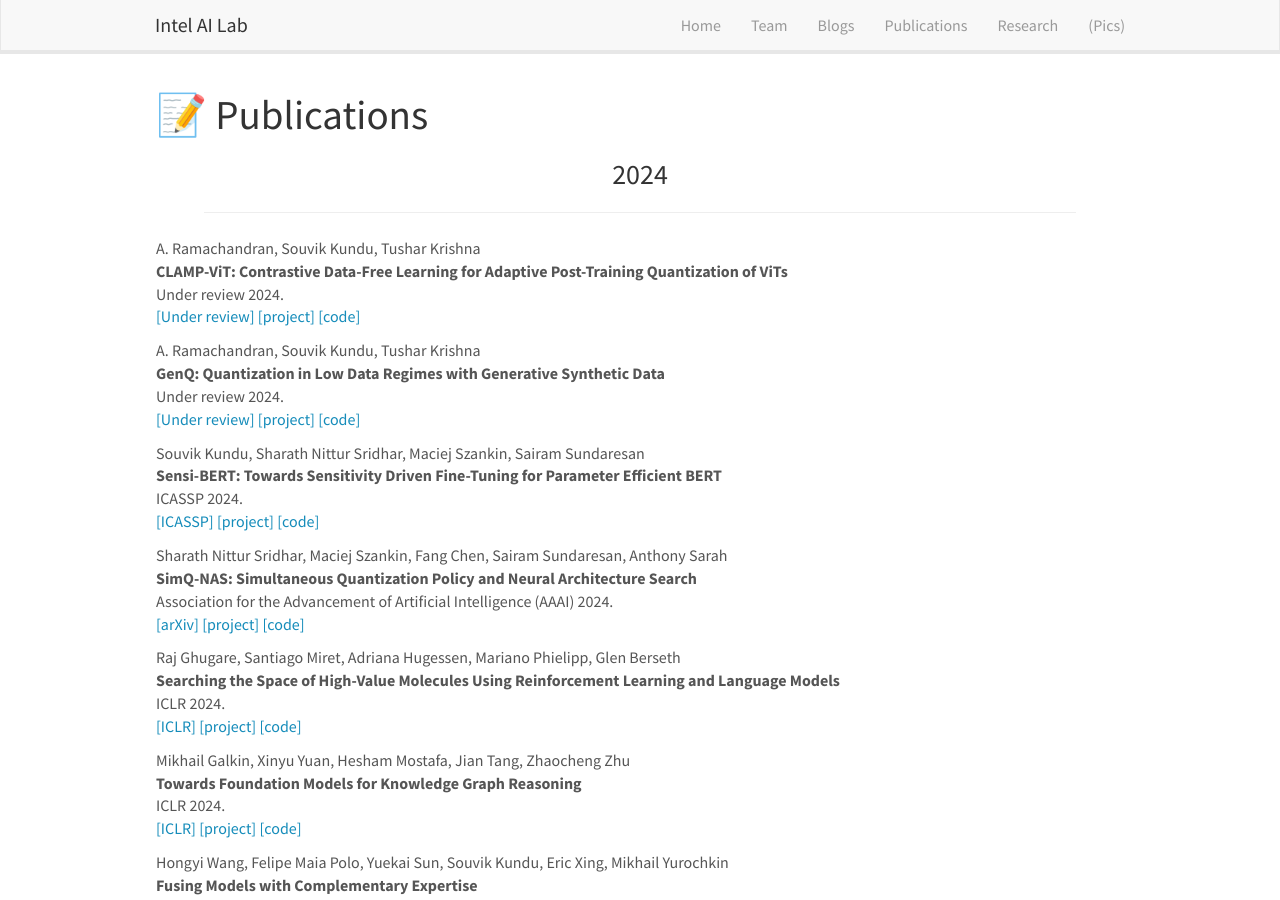
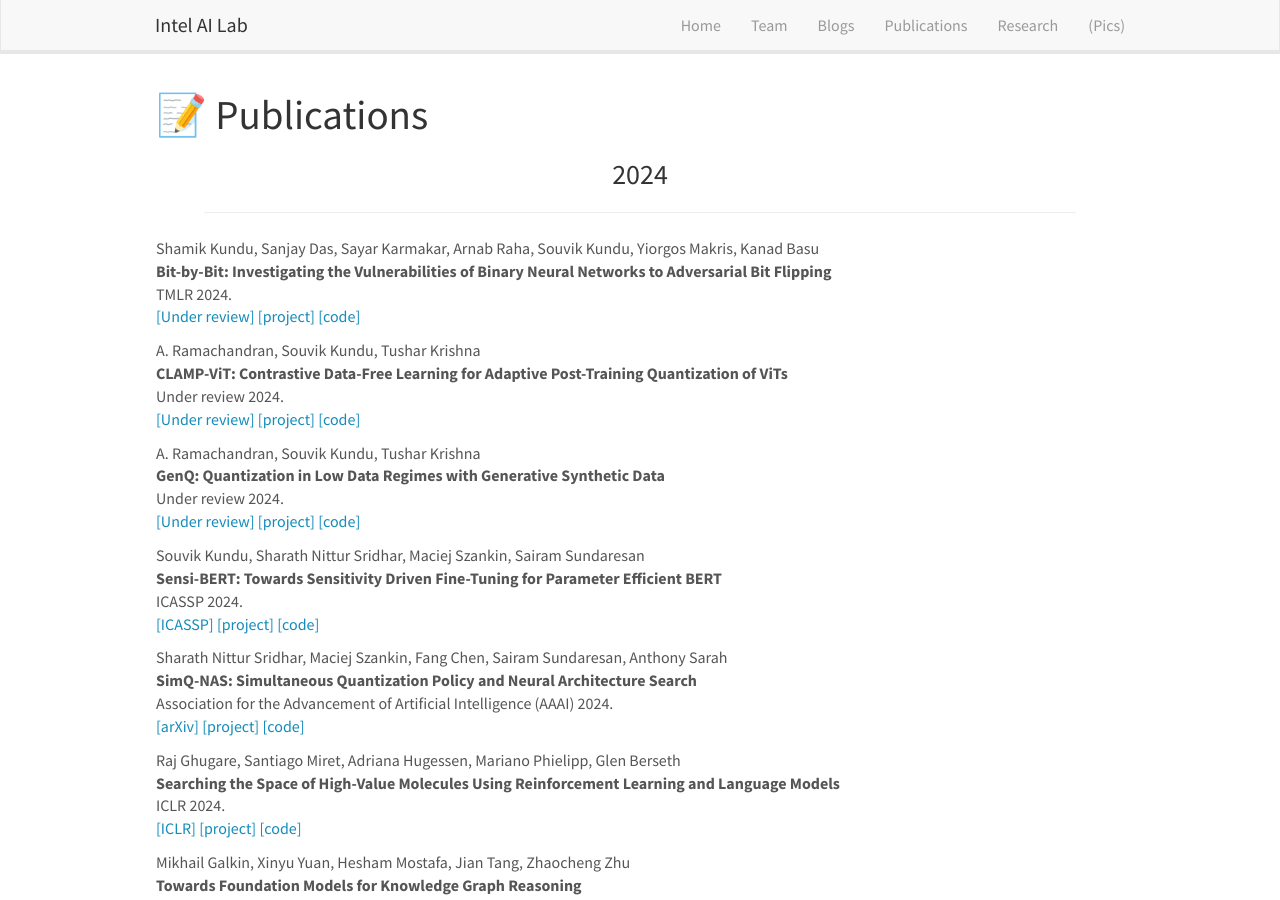
Before and after one commit to intelailabpage/intelailabpage.github.io, a Jekyll site: the page built from _pages/publications.md, in a window 1280 px wide and 900 px high. Built offline with Jekyll 4.4.1, drawn with Linux system fonts in a browser that asks for light colours; nearby versions of some CDN libraries.

Commit message:
Update publist.yml

```diff
--- a/_data/publist.yml
+++ b/_data/publist.yml
@@ -1,3 +1,20 @@
+- address: XXX
+  title: "Bit-by-Bit: Investigating the Vulnerabilities of Binary Neural Networks to Adversarial Bit Flipping"
+  author: Shamik Kundu, Sanjay Das, Sayar Karmakar, Arnab Raha, Souvik Kundu, Yiorgos Makris, Kanad Basu
+  link:
+    display: Under review
+    url:
+  ref: kundu2024
+  venue: TMLR
+  year: '2024'
+  pub_type: journal
+  project:
+    display: project
+    url:
+  code:
+    display: code
+    url:
+
 - address: XXX
   title: "CLAMP-ViT: Contrastive Data-Free Learning for Adaptive Post-Training Quantization of ViTs"
   author: A. Ramachandran, Souvik Kundu, Tushar Krishna
```
